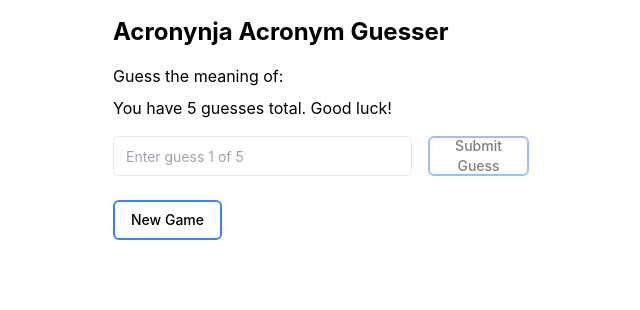
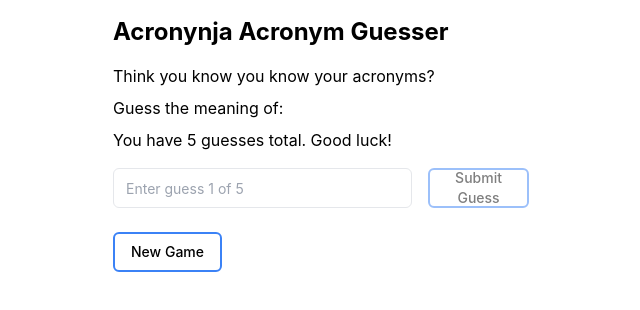
Before and after one commit to mstein166/acronynja, a React (Create React App) app: page / in a window 1280 px wide. Shown: the top 310 px of the page, without its empty margins (319-959 px from the left). Built offline with nearby package versions, Linux system fonts and the light colour scheme.

Commit message:
More explanation

```diff
--- a/src/App.js
+++ b/src/App.js
@@ -177,6 +177,7 @@ const AcronymGuesser = () => {
   return (
     <div className="p-4 max-w-md mx-auto">
       <h1 className="text-2xl font-bold mb-4">Acronynja Acronym Guesser</h1>
+      <p className="mb-2">Think you know you know your acronyms?</p>
       <p className="mb-2">Guess the meaning of: <strong>{acronym}</strong></p>
       <p className="mb-4">You have 5 guesses total. Good luck!</p>
 
```
